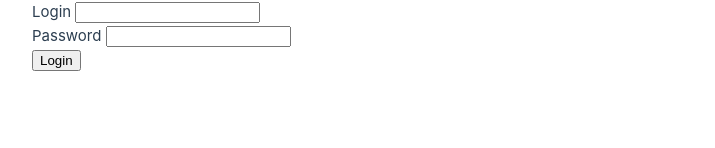
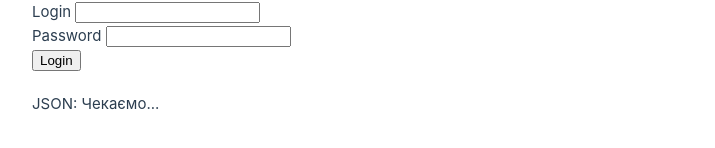
Before and after one commit to SerhiiBida/vue-lesson2, a Vue app: page / in a window 1280 px wide. Shown: the part 378-526 px from the top of the page, without its empty margins (0-715 px from the left). Built offline with nearby package versions, Linux system fonts and the light colour scheme; no server answers.

Commit message:
did task 9

```diff
--- a/src/App.vue
+++ b/src/App.vue
@@ -2,10 +2,12 @@
 import User from '@/components/User.vue';
 import Products from "@/components/Products.vue";
 import Login from "@/components/Login.vue";
+import Posts from "@/components/Posts.vue";
 
 export default {
   name: 'App',
   components: {
+    Posts,
     Login,
     User,
     Products
@@ -33,6 +35,8 @@ export default {
     <Products @change-title="changeTitle"/>
     <!--task 6-->
     <Login/>
+    <!--task 9-->
+    <Posts/>
   </main>
 </template>
 
--- /dev/null
+++ b/src/components/Posts.vue
@@ -0,0 +1,40 @@
+<script>
+export default {
+  name: "Posts",
+  data(){
+    return {
+      title: 'JSON',
+      data: null
+    }
+  },
+  methods: {
+    async getData() {
+      const response = await fetch('https://jsonplaceholder.typicode.com/todos/1');
+
+      this.data = await response.json();
+    }
+  },
+  computed: {
+    // 9. Створіть computed property, яке комбінує дані відповіді від HTTP запиту та з рекативною змінною.
+    dataOutput() {
+      return `${this.title}: ${this.data ? JSON.stringify(this.data) : 'Чекаємо...'}`;
+    }
+  },
+  mounted() {
+    // Компонент Post примонтирован на страницу
+    this.getData();
+  }
+}
+</script>
+
+<template>
+  <section>
+    <p>
+      {{ dataOutput }}
+    </p>
+  </section>
+</template>
+
+<style scoped>
+
+</style>
```
